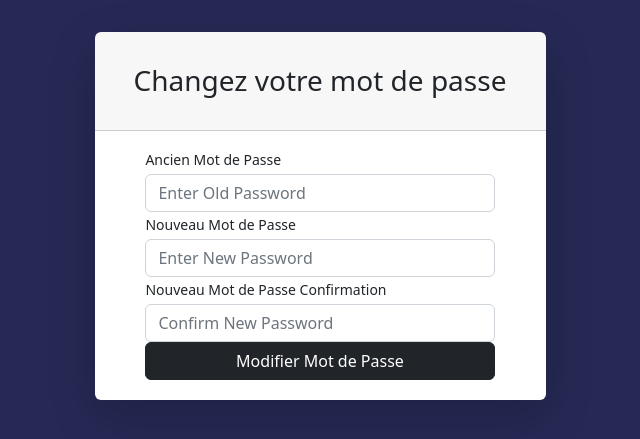
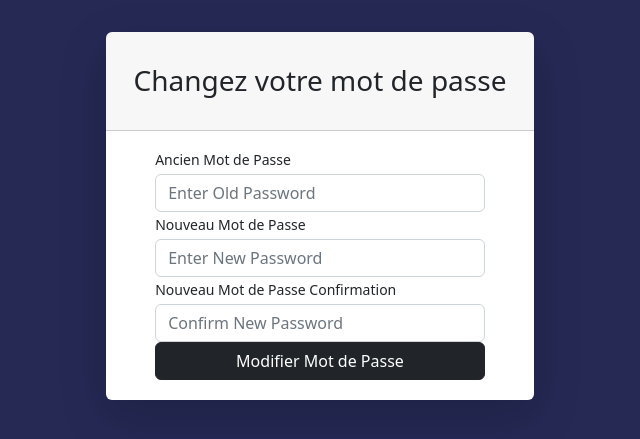
Before and after one commit to Antho-Webdesign/safepass, a Django app: page /accounts/password-change/ in a window 1280 px wide. Shown: the part 88-527 px from the top of the page, without its empty margins (320-960 px from the left). Run offline with Django 4.2, Linux system fonts and the light colour scheme; a user stored in the database is signed in; some libraries are stand-ins or nearby versions.

Commit message:
design a ok

```diff
--- a/templates/base.html
+++ b/templates/base.html
@@ -12,7 +12,7 @@
     <script src="https://cdn.jsdelivr.net/npm/@popperjs/core@2.11.6/dist/umd/popper.min.js" integrity="sha384-oBqDVmMz9ATKxIep9tiCxS/Z9fNfEXiDAYTujMAeBAsjFuCZSmKbSSUnQlmh/jp3" crossorigin="anonymous"></script>
     <script src="https://cdn.jsdelivr.net/npm/bootstrap@5.2.2/dist/js/bootstrap.min.js" integrity="sha384-IDwe1+LCz02ROU9k972gdyvl+AESN10+x7tBKgc9I5HFtuNz0wWnPclzo6p9vxnk" crossorigin="anonymous"></script>
     <!-- fontawesome -->
-    <script src="https://kit.fontawesome.com/7b7b9b0b7a.js" crossorigin="anonymous"></script>
+
     <link rel="stylesheet" href="https://cdnjs.cloudflare.com/ajax/libs/font-awesome/5.15.3/css/all.min.css">
     <!-- JavaScript Bundle with Popper -->
     <!-- <script href="{ static 'js/main.js' }" crossorigin="anonymous"></script> -->
@@ -224,10 +224,10 @@ mobile
       </div>
   </div>
 </div>
-
+<div class="container">
 {% block content %}
 {% endblock %}
-
+</div>
 
 </body>
 </html>
```
